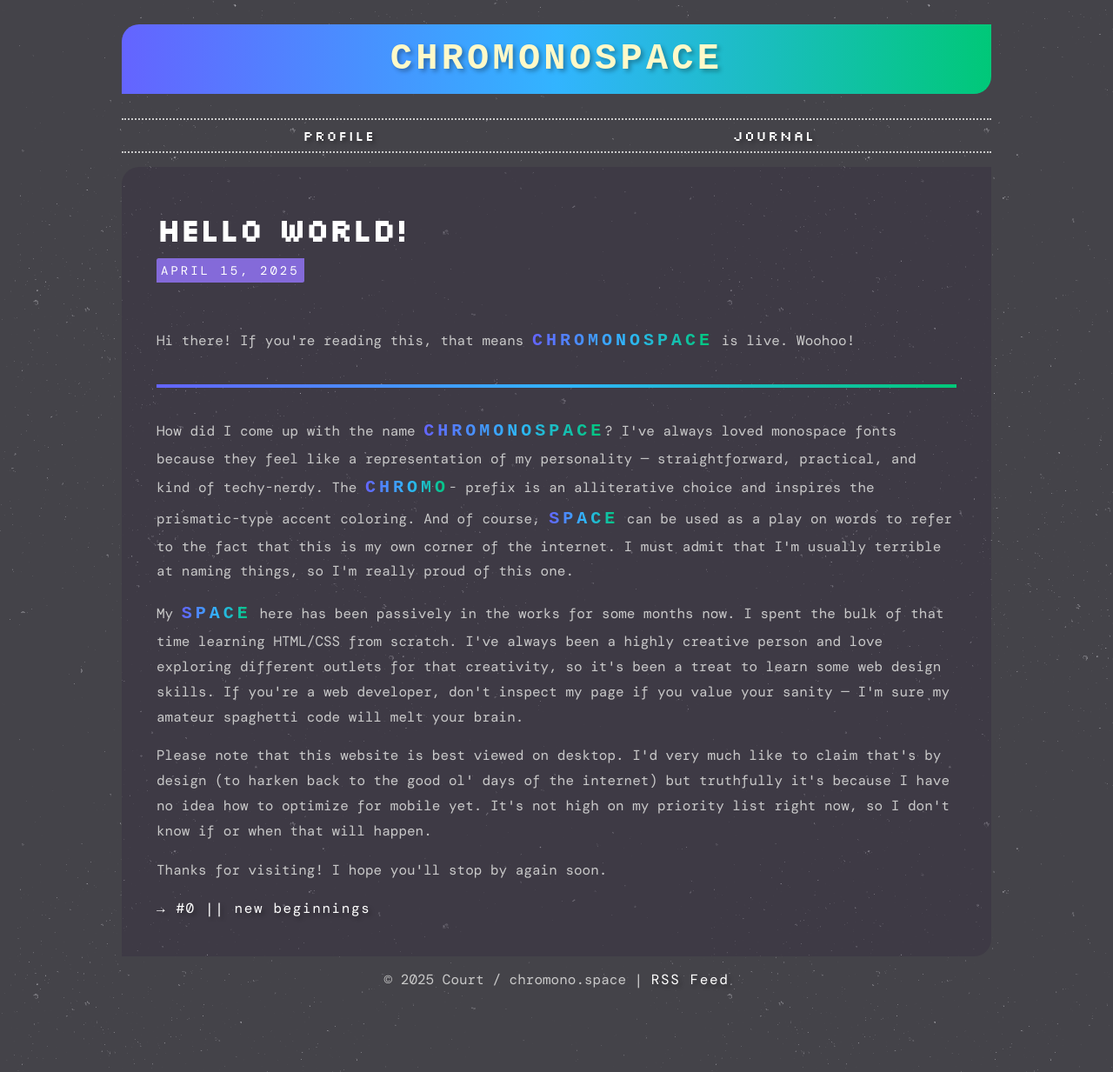
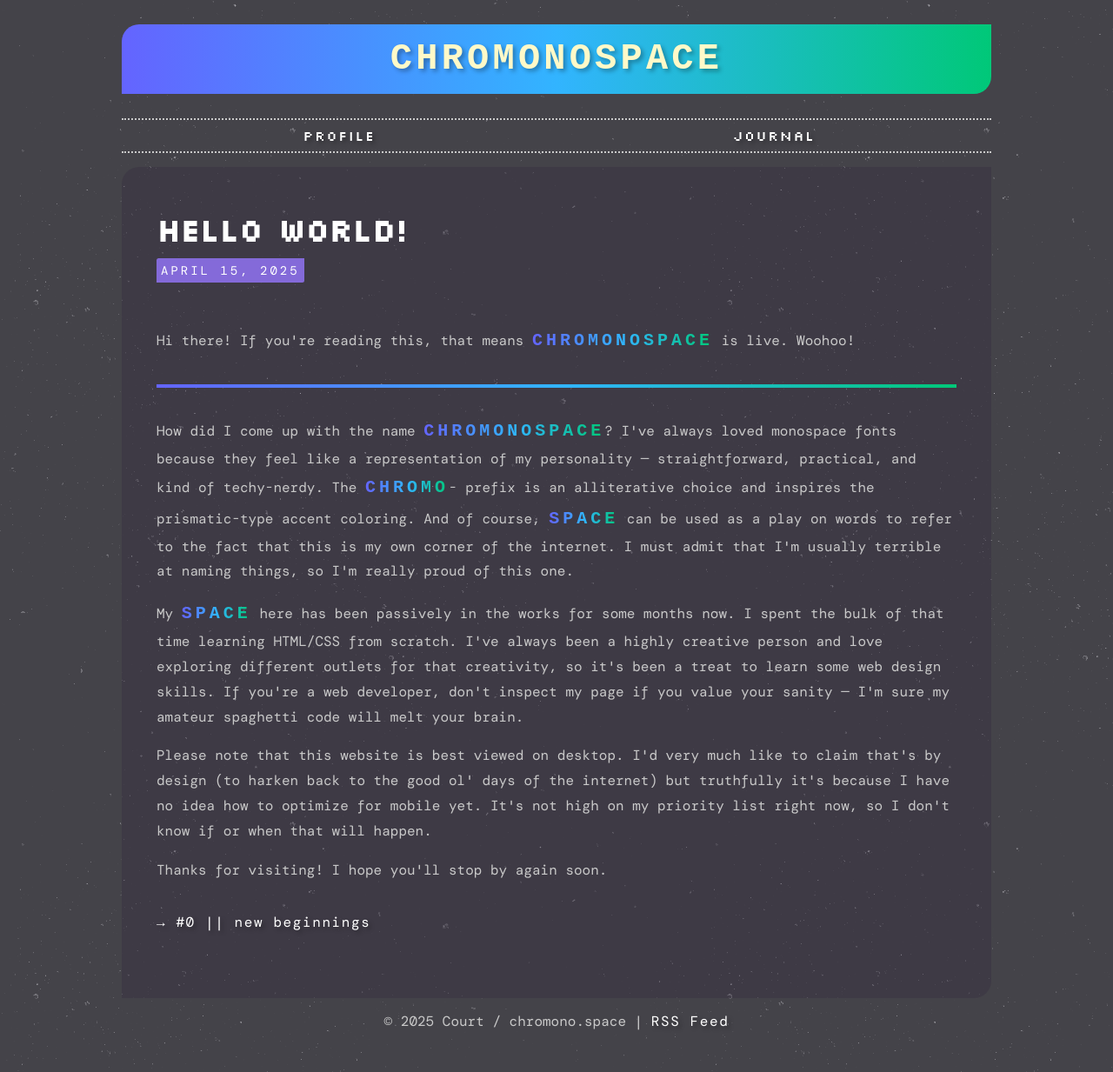
Before and after one commit to iridiumquartz/chromonospace, a Jekyll site: the page built from _posts/2025-04-15-hello-world.html, in a window 1280 px wide. Shown: the whole page at 87% size. Built offline with Jekyll 4.4.1, drawn with Linux system fonts in a browser that asks for light colours; some web fonts are replaced.

Commit message:
Update journal.html

```diff
--- a/_layouts/journal.html
+++ b/_layouts/journal.html
@@ -12,7 +12,7 @@ title: "j o u r n a l ★ s p a c e"
     {{ content }}
   </div>
 
-  <nav class="post-navigation">
+  <nav class="j-nav">
     {% if page.previous %}
       <a class="prev-post" href="{{ page.previous.url }}">
         #{{ forloop.index0 | prepend: "000" | slice: -3 }} || {{ page.previous.title }} ←
```
